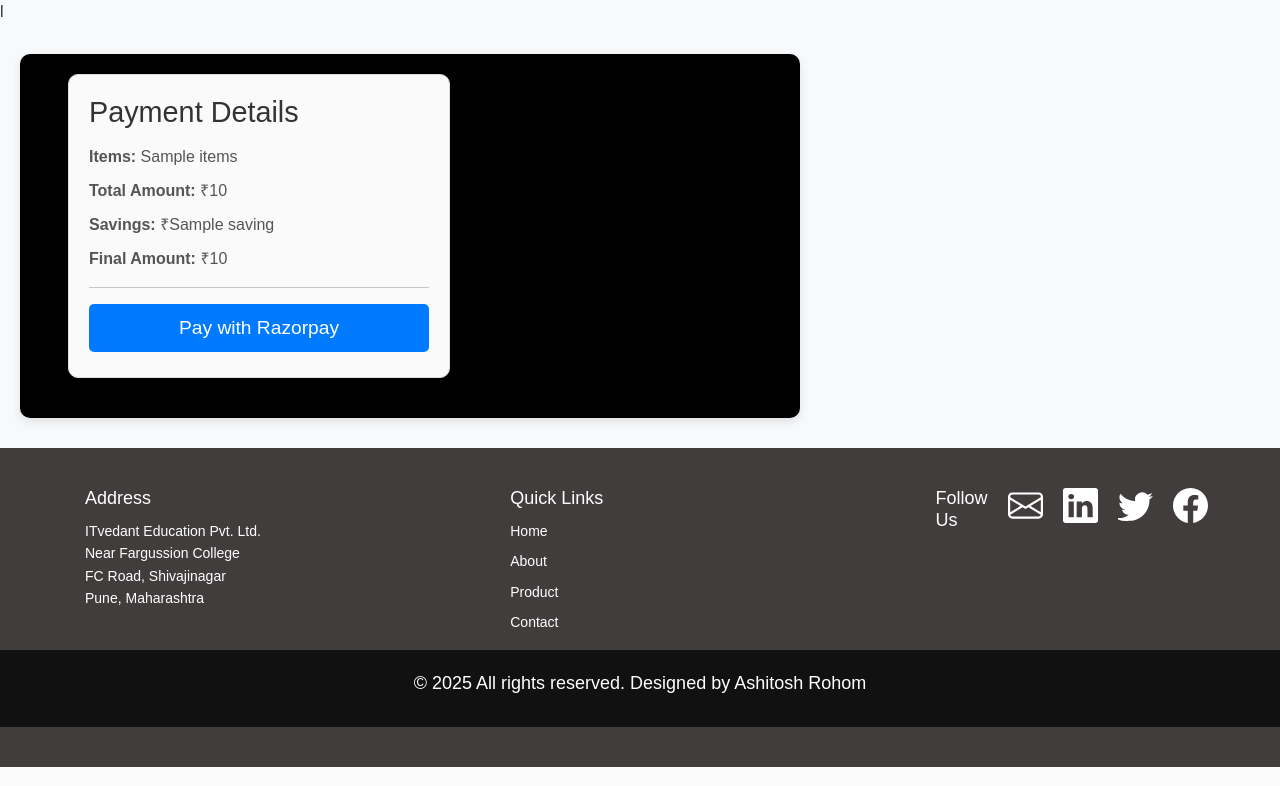
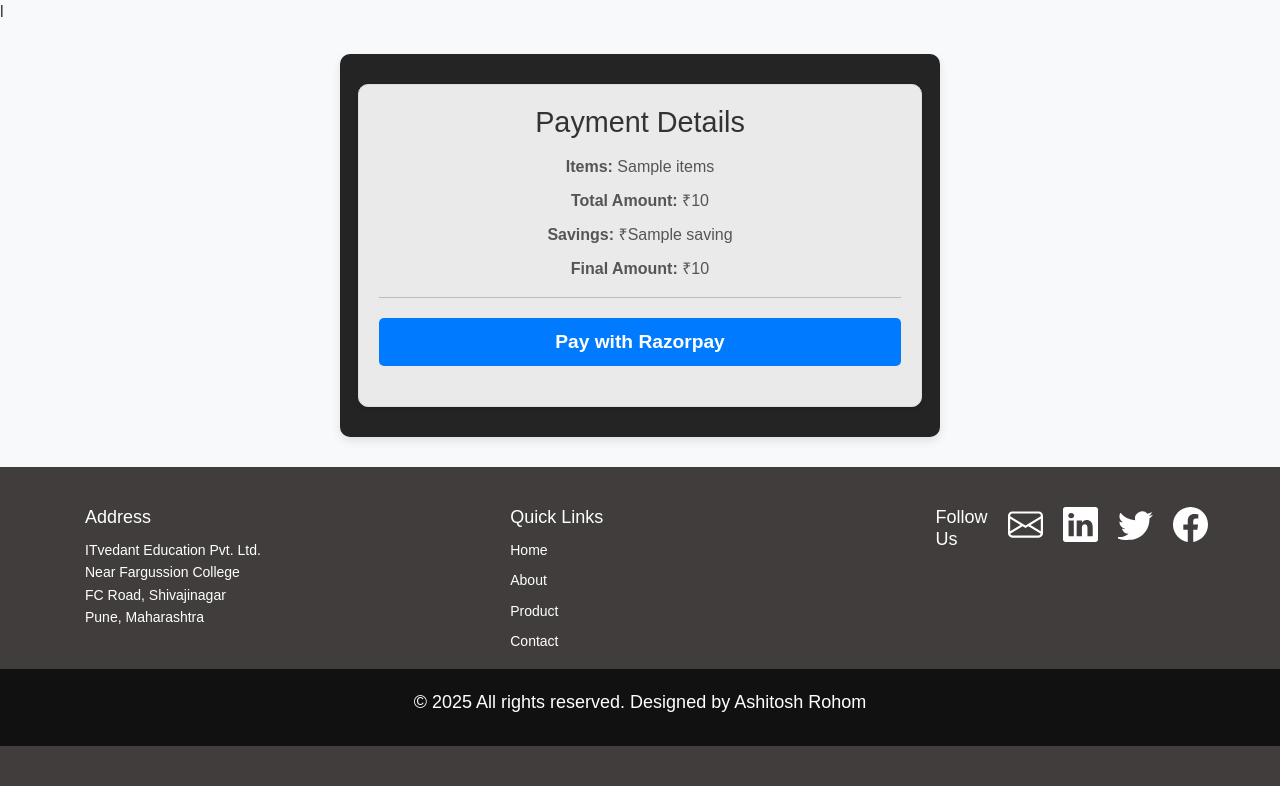
Before and after one commit to ashurohom/E-Commerce-Website, a Django app: template ecom/template/pay.html in a window 1280 px wide. Shown: the part 70-856 px from the top of the page. Run offline with Django 5.2, Linux system fonts and the light colour scheme; the template is opened without the code that fills it: most values are stand-ins (such as "Sample title", 1, 10 or a date in 2020); some libraries are stand-ins or nearby versions.

Commit message:
update placeorder html

```diff
--- a/ecom/static/CSS/pay.css
+++ b/ecom/static/CSS/pay.css
@@ -9,27 +9,42 @@ body {
 
 /* Payment Page Container */
 .payment-container {
-    margin: 30px auto;
-    max-width: 1000px;
-    padding: 20px;
-    margin-right: 30rem;
-    margin-left: 20px;
-    background: #000000;
+    margin: 30px auto; /* Centers the container horizontally */
+    max-width: 600px; /* Reduce the width for a centered focus */
+    padding: 30px;
+    background: #242424; /* Black background */
     border-radius: 10px;
     box-shadow: 0px 4px 10px rgba(0, 0, 0, 0.1);
+    text-align: center; /* Centers text inside the container */
 }
 
-/* Section Styling */
-.order-summary, .payment-section {
+/* Payment Section Styling */
+.payment-section {
     padding: 20px;
-    margin-left: 40px;
-    margin-right: 40px;
     border: 1px solid #ddd;
     border-radius: 10px;
-    margin-bottom: 20px;
-    background-color: #fafafa;
+    background-color: rgba(255, 255, 255, 0.9);
     box-shadow: 0 2px 5px rgba(0, 0, 0, 0.1);
 }
+
+/* Center the button inside the payment section */
+.payment-section button {
+    display: block;
+    margin: 20px auto; /* Centers the button horizontally */
+    padding: 10px 20px;
+    background-color: #3399cc; /* Razorpay theme color */
+    color: #ffffff;
+    border: none;
+    border-radius: 5px;
+    cursor: pointer;
+    font-size: 16px;
+    font-weight: bold;
+}
+
+.payment-section button:hover {
+    background-color: #287ca2; /* Darker shade on hover */
+}
+
 
 /* Headings */
 .order-summary h2, .payment-section h2 {
--- a/ecom/template/pay.html
+++ b/ecom/template/pay.html
@@ -15,7 +15,7 @@
         </div> {% endcomment %}
 
         <!-- Payment Section -->
-        <div class="col-md-6 payment-section">
+        <div class="col-md-12 payment-section">
             <h2>Payment Details</h2>
             <p><strong>Items:</strong> {{items}}</p>
             <p><strong>Total Amount:</strong> ₹{{amount}}</p>
```
